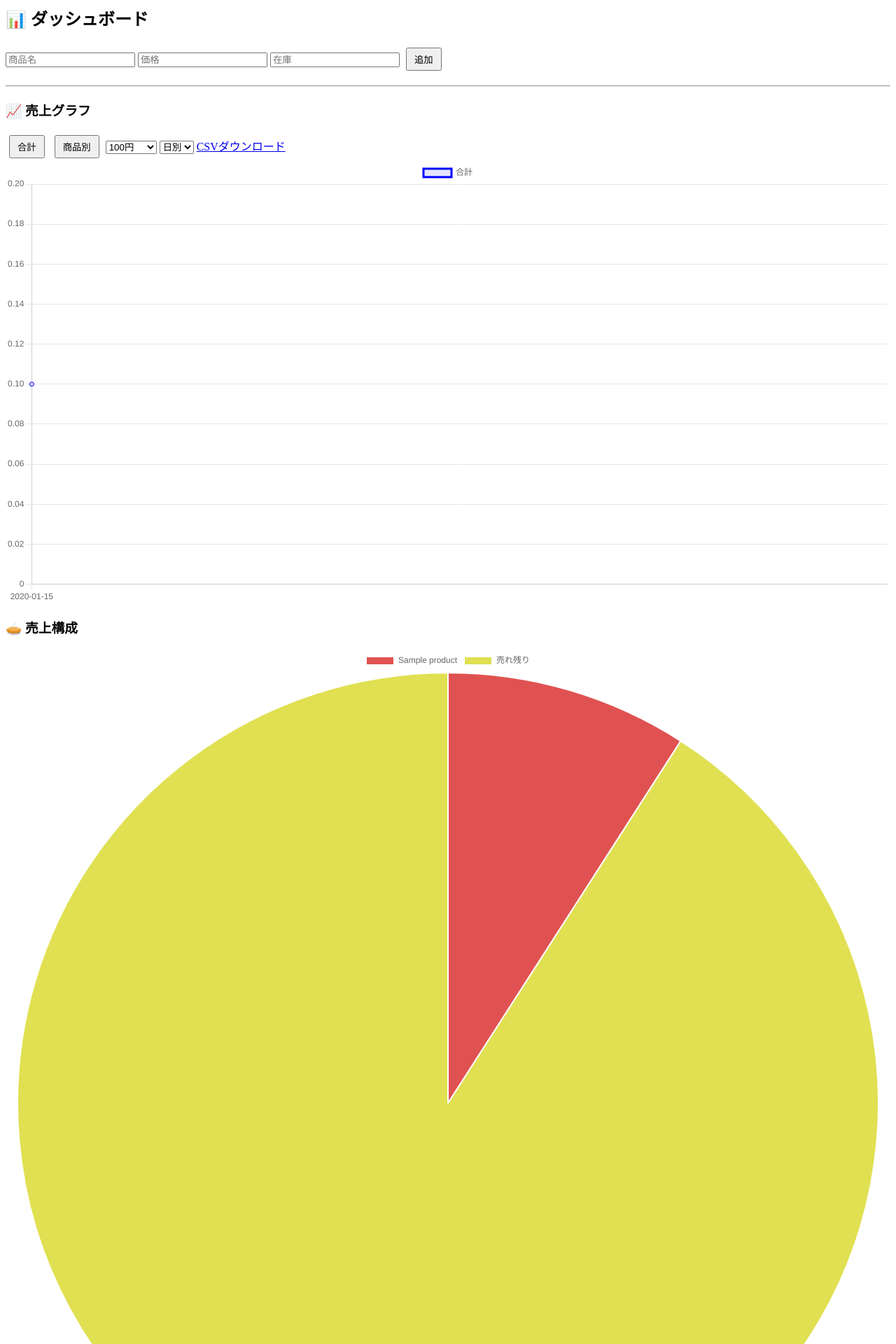
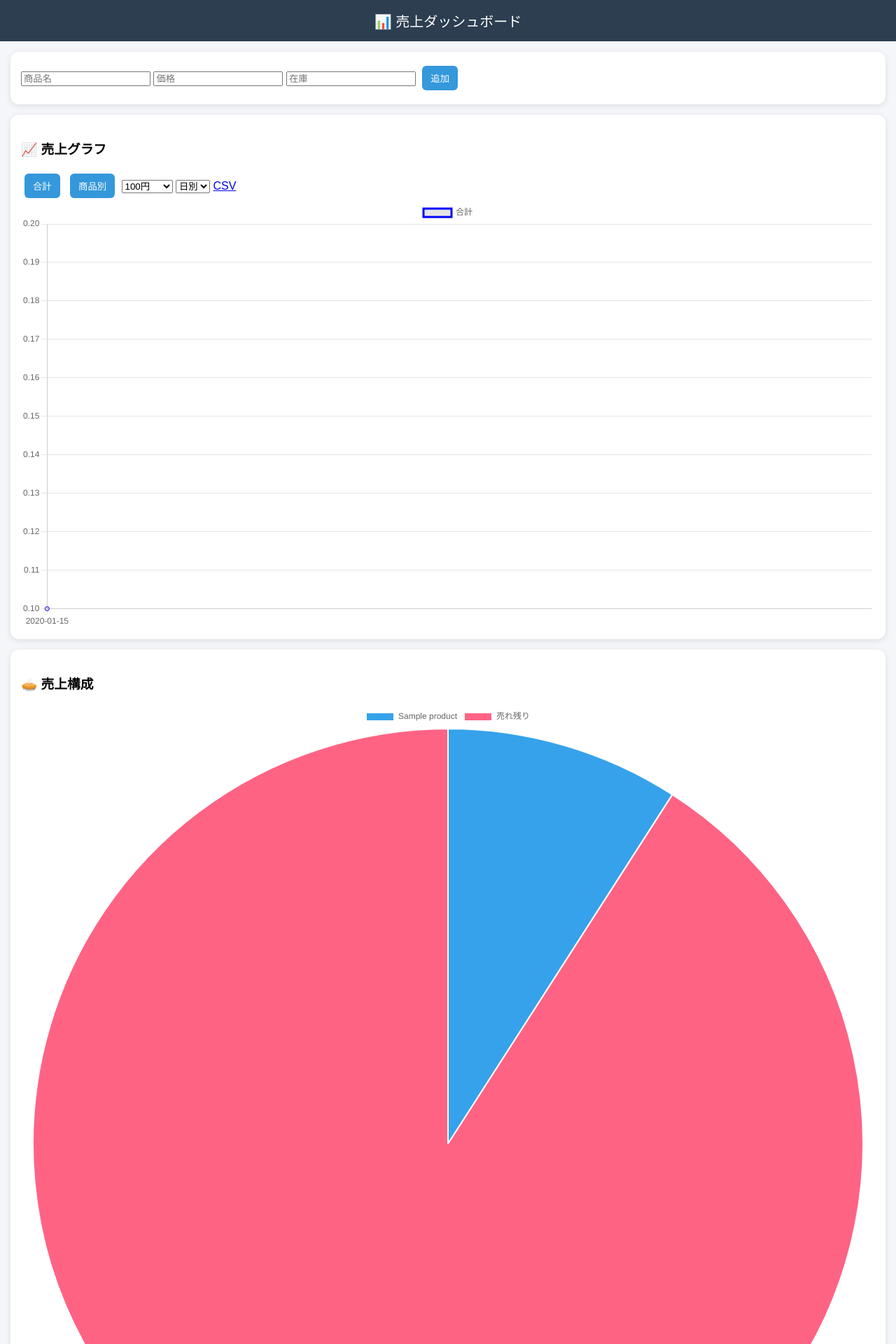
Before and after one commit to kousarada0908-eng/-, a Flask app: page / in a window 1280 px wide. Shown: the top 1920 px of the page at 70% size. Run offline with Flask 3, Linux system fonts and the light colour scheme; the visitor is signed in with stand-in values (Sample User, id 1); tables that the repository leaves empty hold one stand-in row (values such as "Sample post").

Commit message:
final dashboard

```diff
--- a/templates/index.html
+++ b/templates/index.html
@@ -1,14 +1,132 @@
-<h2>📊 ダッシュボード</h2>
+<!DOCTYPE html>
+<html lang="ja">
+<head>
+<meta charset="UTF-8">
+<meta name="viewport" content="width=device-width, initial-scale=1.0">
 
+<title>ダッシュボード</title>
+
+<script src="https://cdn.jsdelivr.net/npm/chart.js"></script>
+
+<style>
+body {
+    font-family: sans-serif;
+    background: #f4f6f9;
+    margin: 0;
+}
+
+/* ヘッダー */
+.header {
+    background: #2c3e50;
+    color: white;
+    padding: 15px;
+    text-align: center;
+    font-size: 20px;
+}
+
+/* コンテナ */
+.container {
+    padding: 15px;
+}
+
+/* カードUI */
+.card {
+    background: white;
+    border-radius: 12px;
+    padding: 15px;
+    margin-bottom: 15px;
+    box-shadow: 0 2px 8px rgba(0,0,0,0.1);
+}
+
+/* グリッド（スマホ対応） */
+.grid {
+    display: grid;
+    grid-template-columns: 1fr;
+    gap: 15px;
+}
+
+@media(min-width: 768px) {
+    .grid {
+        grid-template-columns: 1fr 1fr;
+    }
+}
+
+/* ボタン */
+button {
+    padding: 8px 12px;
+    margin: 5px;
+    border: none;
+    border-radius: 6px;
+    background: #3498db;
+    color: white;
+}
+
+/* テーブル */
+table {
+    width: 100%;
+    border-collapse: collapse;
+}
+
+th {
+    background: #333;
+    color: white;
+}
+
+td, th {
+    padding: 8px;
+    text-align: center;
+}
+
+tr:nth-child(even) {
+    background: #f9f9f9;
+}
+
+tr:hover {
+    background: #ffeeba;
+}
+
+/* スマホ用 */
+@media(max-width:600px){
+    table, thead, tbody, th, td, tr {
+        display: block;
+    }
+
+    tr {
+        margin-bottom: 10px;
+        background: white;
+        border-radius: 10px;
+        padding: 10px;
+    }
+
+    th {
+        display: none;
+    }
+
+    td {
+        text-align: left;
+    }
+}
+</style>
+</head>
+
+<body>
+
+<div class="header">📊 売上ダッシュボード</div>
+
+<div class="container">
+
+<!-- 商品追加 -->
+<div class="card">
 <form action="/add" method="POST">
     <input name="name" placeholder="商品名">
     <input name="price" placeholder="価格">
     <input name="stock" placeholder="在庫">
     <button type="submit">追加</button>
 </form>
+</div>
 
-<hr>
-
+<!-- グラフ -->
+<div class="card">
 <h3>📈 売上グラフ</h3>
 
 <button onclick="showTotal()">合計</button>
@@ -26,157 +144,28 @@
 <option value="month">月別</option>
 </select>
 
-<a href="/download">CSVダウンロード</a>
+<a href="/download">CSV</a>
 
 <canvas id="lineChart"></canvas>
+</div>
 
+<!-- 円グラフ -->
+<div class="card">
 <h3>🥧 売上構成</h3>
 <canvas id="pieChart"></canvas>
+</div>
 
-<script src="https://cdn.jsdelivr.net/npm/chart.js"></script>
-
-<script>
-const dates = {{ dates | tojson }};
-const dailySales = {{ daily_sales | tojson }};
-const productDaily = {{ product_daily | tojson }};
-const pieLabels = {{ pie_labels | tojson }};
-const pieData = {{ pie_data | tojson }};
-
-let lineChart;
-let mode = "total";
-
-function getColor(i) {
-    return `hsl(${i * 60}, 70%, 50%)`;
-}
-
-function createChart(unit) {
-
-    if (lineChart) lineChart.destroy();
-
-    let datasets = [];
-    let allValues = [];
-
-    if (mode === "total") {
-        const converted = dailySales.map(v => v / unit);
-        allValues = converted;
-
-        datasets.push({
-            label: "合計",
-            data: converted,
-            borderColor: "blue",
-            backgroundColor: "rgba(0,0,255,0.1)",
-            fill: true,
-            tension: 0.3
-        });
-
-    } else {
-        Object.keys(productDaily).forEach((name, i) => {
-            const converted = productDaily[name].map(v => v / unit);
-            allValues = allValues.concat(converted);
-
-            datasets.push({
-                label: name,
-                data: converted,
-                borderColor: getColor(i),
-                fill: false,
-                tension: 0.3
-            });
-        });
-    }
-
-    const maxValue = Math.max(...allValues);
-    const suggestedMax = maxValue * 2;
-
-    lineChart = new Chart(document.getElementById("lineChart"), {
-        type: "line",
-        data: { labels: dates, datasets: datasets },
-        options: {
-            plugins: {
-                tooltip: {
-                    callbacks: {
-                        label: (ctx) => ctx.raw * unit + "円"
-                    }
-                }
-            },
-            scales: {
-                y: {
-                    beginAtZero: true,
-                    suggestedMax: suggestedMax
-                }
-            }
-        }
-    });
-}
-
-function showTotal() {
-    mode = "total";
-    createChart(Number(document.getElementById("unitSelect").value));
-}
-
-function showProduct() {
-    mode = "product";
-    createChart(Number(document.getElementById("unitSelect").value));
-}
-
-document.getElementById("unitSelect").addEventListener("change", function() {
-    createChart(Number(this.value));
-});
-
-function changeMode() {
-    const m = document.getElementById("modeSelect").value;
-    location.href = "/?mode=" + m;
-}
-
-createChart(100);
-
-// 円グラフ
-const colors = pieLabels.map((_, i) =>
-    `hsl(${i * 60}, 70%, 60%)`
-);
-
-new Chart(document.getElementById("pieChart"), {
-    type: "pie",
-    data: {
-        labels: pieLabels,
-        datasets: [{
-            data: pieData,
-            backgroundColor: colors
-        }]
-    }
-});
-
-// 並び替え
-function sortTable(type) {
-    const table = document.getElementById("productTable");
-    const rows = Array.from(table.getElementsByClassName("data-row"));
-
-    let index = {stock:2, sold:3, total:4}[type];
-
-    rows.sort((a, b) => {
-        return Number(b.children[index].innerText) - Number(a.children[index].innerText);
-    });
-
-    rows.forEach(r => table.appendChild(r));
-}
-</script>
-
-<style>
-.data-row:nth-child(even){background:#f9f9f9;}
-.data-row:hover{background:#ffeeba;}
-button{margin:5px;padding:5px 10px;}
-</style>
-
-<hr>
-
+<!-- 商品一覧 -->
+<div class="card">
 <h3>商品一覧</h3>
 
 <button onclick="sortTable('total')">売上順</button>
 <button onclick="sortTable('stock')">在庫順</button>
 <button onclick="sortTable('sold')">販売数順</button>
 
-<table border="1" id="productTable">
-<tr style="background:#333;color:white;">
-<th>商品名</th><th>単価</th><th>在庫</th><th>売れた数</th><th>売上</th><th>操作</th>
+<table id="productTable">
+<tr>
+<th>商品名</th><th>単価</th><th>在庫</th><th>売れた</th><th>売上</th><th>操作</th>
 </tr>
 
 {% for p in table_data %}
@@ -192,16 +181,83 @@ button{margin:5px;padding:5px 10px;}
 </td>
 </tr>
 {% endfor %}
-
-<tr>
-<td colspan="4"><b>合計売上</b></td>
-<td colspan="2"><b>{{ total_sum }}</b></td>
-</tr>
 </table>
 
-<h3>🏆 売上ランキング</h3>
+</div>
+
+<!-- ランキング -->
+<div class="card">
+<h3>🏆 ランキング</h3>
 <ol>
 {% for r in ranking %}
 <li>{{ r.name }} - {{ r.total }}円</li>
 {% endfor %}
 </ol>
+</div>
+
+</div>
+
+<script>
+const dates = {{ dates | tojson }};
+const dailySales = {{ daily_sales | tojson }};
+const productDaily = {{ product_daily | tojson }};
+const pieLabels = {{ pie_labels | tojson }};
+const pieData = {{ pie_data | tojson }};
+
+let chart;
+let mode = "total";
+
+function getColor(i){
+    return `hsl(${i*60},70%,50%)`;
+}
+
+function createChart(unit){
+    if(chart) chart.destroy();
+
+    let datasets=[];
+    let all=[];
+
+    if(mode==="total"){
+        const d = dailySales.map(v=>v/unit);
+        all=d;
+        datasets.push({label:"合計",data:d,borderColor:"blue"});
+    }else{
+        Object.keys(productDaily).forEach((n,i)=>{
+            const d=productDaily[n].map(v=>v/unit);
+            all=all.concat(d);
+            datasets.push({label:n,data:d,borderColor:getColor(i)});
+        });
+    }
+
+    chart=new Chart(lineChart,{
+        type:"line",
+        data:{labels:dates,datasets:datasets},
+        options:{scales:{y:{suggestedMax:Math.max(...all)*2}}}
+    });
+}
+
+function showTotal(){mode="total";createChart(100);}
+function showProduct(){mode="product";createChart(100);}
+
+function changeMode(){
+    location.href="/?mode="+modeSelect.value;
+}
+
+createChart(100);
+
+new Chart(pieChart,{
+    type:"pie",
+    data:{labels:pieLabels,datasets:[{data:pieData}]}
+});
+
+function sortTable(type){
+    const rows=[...document.querySelectorAll(".data-row")];
+    const i={stock:2,sold:3,total:4}[type];
+
+    rows.sort((a,b)=>b.children[i].innerText - a.children[i].innerText);
+    rows.forEach(r=>productTable.appendChild(r));
+}
+</script>
+
+</body>
+</html>
```
Also changed, not shown: templates/login.html (+55 -5 lines). Lines whose indentation alone changed are shown as unchanged.
